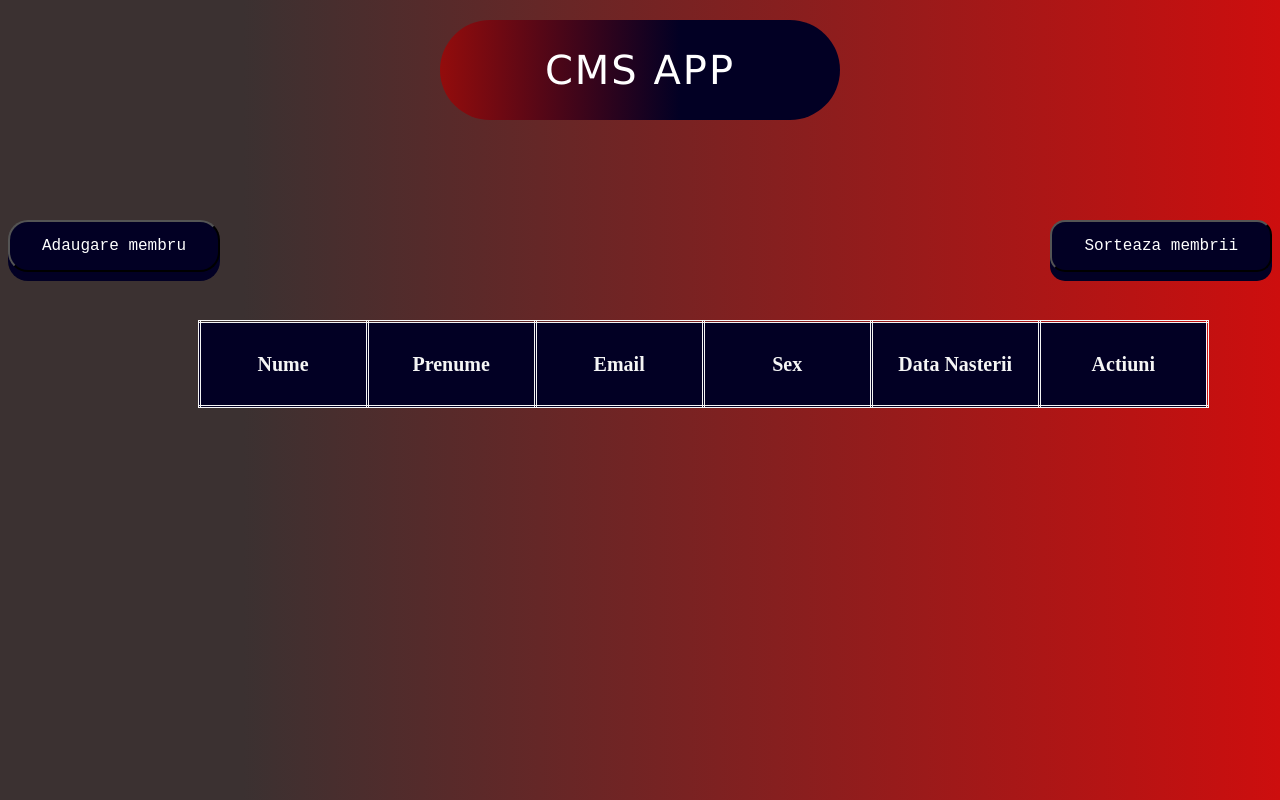
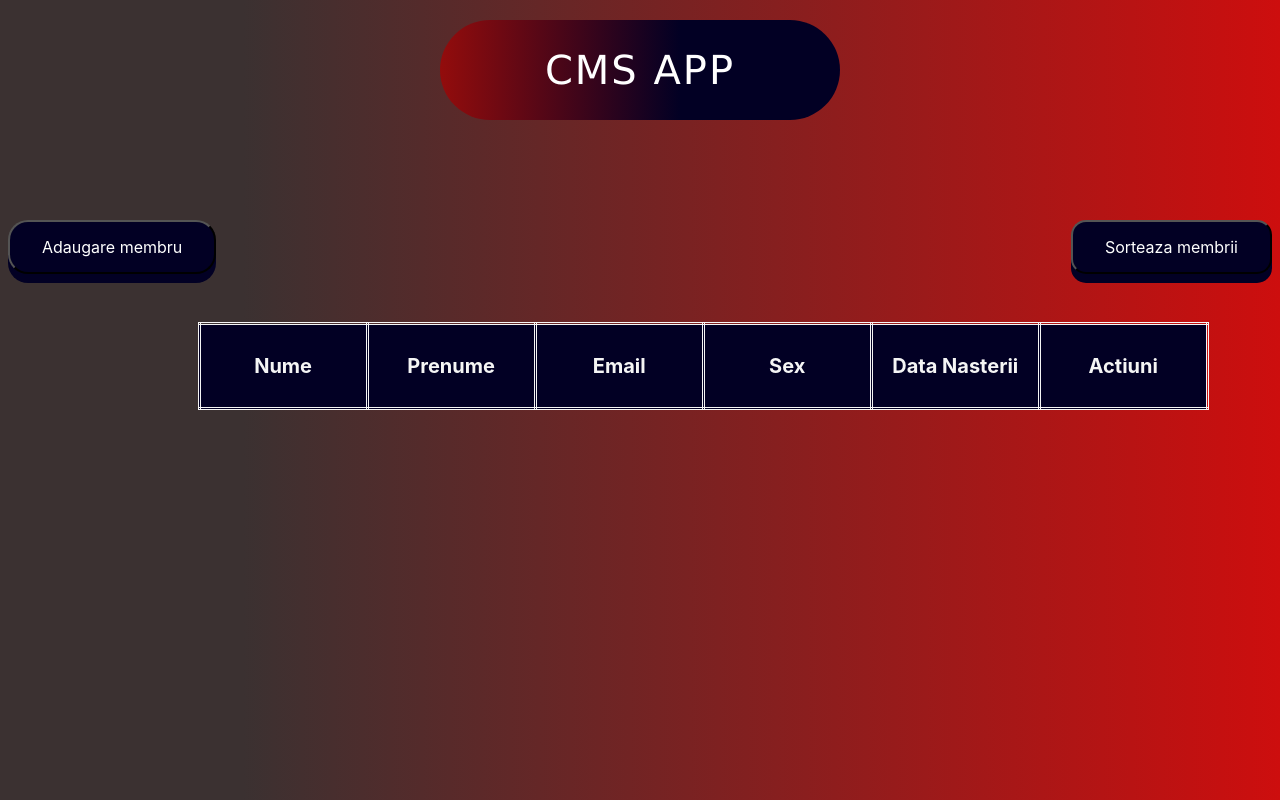
Before and after one commit to leoncampean/CMS_VUE, a Vue app in the folder website-cms/: page / in a window 1280 px wide. Built offline with nearby package versions, Linux system fonts and the light colour scheme.

Commit message:
changing the font family

```diff
--- a/website-cms/src/components/ButoaneComponent.vue
+++ b/website-cms/src/components/ButoaneComponent.vue
@@ -30,7 +30,7 @@
   font-size: 16px;
   margin-top: 5rem;
   cursor: pointer;
-  font-family: monospace;
+  font-family:-apple-system, BlinkMacSystemFont, 'Segoe UI', Roboto, Oxygen, Ubuntu, Cantarell, 'Open Sans', 'Helvetica Neue', sans-serif;
   border-radius: 20px;
   box-shadow: 0 9px rgba(2,0,36,1);
   outline: none;
@@ -92,7 +92,7 @@
   font-size: 16px;
   margin-top: 5rem;
   cursor: pointer;
-  font-family: monospace;
+  font-family:-apple-system, BlinkMacSystemFont, 'Segoe UI', Roboto, Oxygen, Ubuntu, Cantarell, 'Open Sans', 'Helvetica Neue', sans-serif;
   border-radius: 15px;
   box-shadow: 0 9px rgba(2,0,36,1);
   outline: none;
--- a/website-cms/src/components/TabelComponent.vue
+++ b/website-cms/src/components/TabelComponent.vue
@@ -51,6 +51,7 @@
     width: 10rem;
     height: 5rem;
     background-color: rgba(2,0,36,1);
+    font-family:-apple-system, BlinkMacSystemFont, 'Segoe UI', Roboto, Oxygen, Ubuntu, Cantarell, 'Open Sans', 'Helvetica Neue', sans-serif;
 }
 
 th {
```
